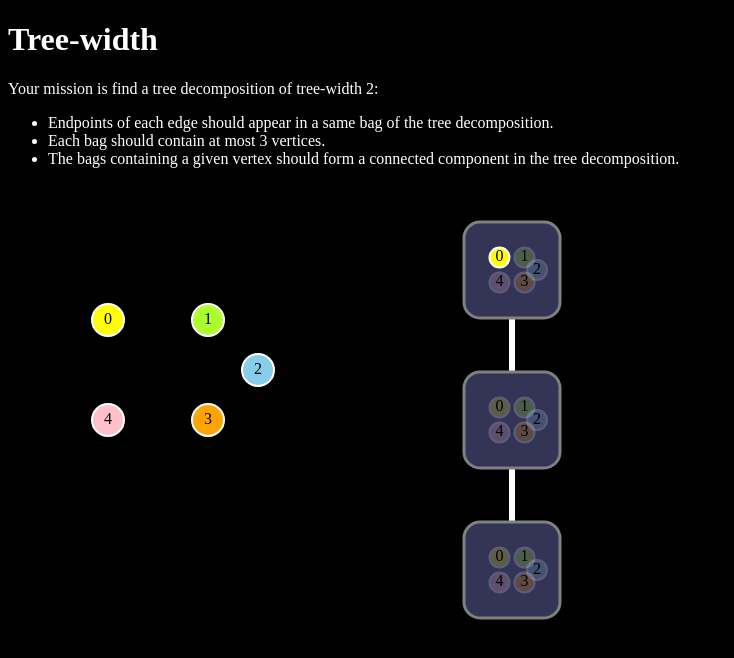
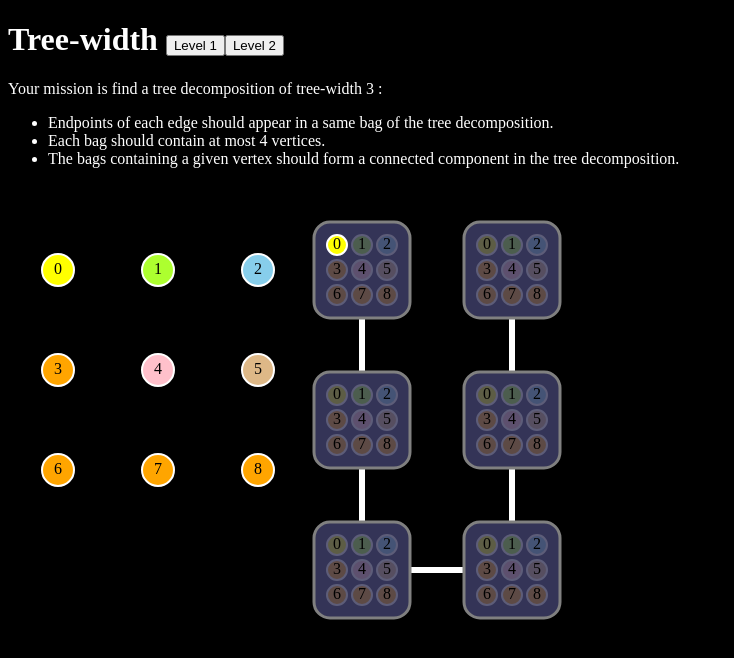
Before and after one commit to playwithalgos/tree-width, a SvelteKit app: page / in a window 1280 px wide. Shown: the top 658 px of the page, without its empty margins (0-734 px from the left). Built offline with nearby package versions, Linux system fonts and the light colour scheme.

Commit message:
two levels

```diff
--- a/src/routes/+page.svelte
+++ b/src/routes/+page.svelte
@@ -1,5 +1,6 @@
 <script lang="ts">
-    const graph = {
+    const level1 = {
+        graph: {
             vertices: [
                 { x: 100, y: 100 },
                 { x: 200, y: 100 },
@@ -14,32 +15,85 @@
                 [2, 3],
                 [3, 4],
             ],
-    };
-
-    let decomposition = {
+        },
+        decomposition: {
             nodes: [
                 { x: 200, y: 50 },
                 { x: 200, y: 200 },
                 { x: 200, y: 350 },
             ],
             bags: [[{ i: 0, x: 0, y: 0 }], [], []],
-      /* [{ i: 0, x: 0, y: 0 }],
-        [
-          { i: 0, x: 0, y: 0 },
-          { i: 1, x: 0, y: 0 },
-          { i: 2, x: 0, y: 0 },
-          { i: 3, x: 0, y: 0 },
-          { i: 4, x: 0, y: 0 },
-        ],
-        [{ i: 2, x: 0, y: 0 }],
-      ],*/
             edges: [
                 [0, 1],
                 [1, 2],
             ],
+        },
+        expectedTreeWidth: 2,
     };
 
-    let expectedTreeWidth = 2;
+    const level2 = {
+        graph: {
+            vertices: [
+                { x: 50, y: 50 },
+                { x: 150, y: 50 },
+                { x: 250, y: 50 },
+
+                { x: 50, y: 150 },
+                { x: 150, y: 150 },
+                { x: 250, y: 150 },
+
+                { x: 50, y: 250 },
+                { x: 150, y: 250 },
+                { x: 250, y: 250 },
+            ],
+            edges: [
+                [0, 1],
+                [1, 2],
+                [3, 4],
+                [4, 5],
+                [6, 7],
+                [7, 8],
+                [0, 3],
+                [3, 6],
+                [1, 4],
+                [4, 7],
+                [2, 5],
+                [5, 8],
+            ],
+        },
+        decomposition: {
+            nodes: [
+                { x: 50, y: 50 },
+                { x: 50, y: 200 },
+                { x: 50, y: 350 },
+                { x: 200, y: 350 },
+                { x: 200, y: 200 },
+                { x: 200, y: 50 },
+
+            ],
+            bags: [[{ i: 0, x: 0, y: 0 }], [], [], [], [], [], [], [], [], [], [], [], [], []],
+            edges: [
+                [0, 1],
+                [1, 2],
+                [2, 3],
+                [3, 4],
+                [4, 5],
+            ],
+        },
+        expectedTreeWidth: 3,
+    };
+
+    let graph;
+    let decomposition;
+    let expectedTreeWidth;
+
+    function loadLevel(instance) {
+        graph = instance.graph;
+        decomposition = instance.decomposition;
+        expectedTreeWidth = instance.expectedTreeWidth;
+    }
+
+    loadLevel(level2);
 
     function getPositionVertexInBag(node, vertexi: number) {
         const vertex = graph.vertices[vertexi];
@@ -124,12 +178,23 @@
 </script>
 
 <main>
-    <h1>Tree-width</h1>
-    Your mission is find a tree decomposition of tree-width 2:
+    <h1>Tree-width <button on:click={() => loadLevel(level1)}>Level 1</button><button on:click={() => loadLevel(level2)}>Level 2</button></h1>
+    Your mission is find a tree decomposition of tree-width
+    <div>{expectedTreeWidth}</div>
+    :
     <ul>
-        <li>Endpoints of each edge should appear in a same bag of the tree decomposition.</li>
-        <li>Each bag should contain at most 3 vertices.</li>
-        <li>The bags containing a given vertex should form a connected component in the tree decomposition.</li>
+        <li>
+            Endpoints of each edge should appear in a same bag of the tree
+            decomposition.
+        </li>
+        <li>
+            Each bag should contain at most <div>{expectedTreeWidth + 1}</div>
+            vertices.
+        </li>
+        <li>
+            The bags containing a given vertex should form a connected component
+            in the tree decomposition.
+        </li>
     </ul>
     <div
         id="youwon"
@@ -152,9 +217,14 @@
                 ></line>
             {/each}
             {#each graph.vertices as vertex, index}
-          <circle class={"vertex" + index} cx={vertex.x} cy={vertex.y} r="16"
+                <circle
+                    class={"vertex" + index}
+                    cx={vertex.x}
+                    cy={vertex.y}
+                    r="16"
                 ></circle>
-          <text dominant-baseline="middle" x={vertex.x} y={vertex.y}>{index}</text
+                <text dominant-baseline="middle" x={vertex.x} y={vertex.y}
+                    >{index}</text
                 >
             {/each}
         </svg>
@@ -171,14 +241,21 @@
             {/each}
             {#each decomposition.nodes as node, index}
                 <rect
-          class:badnode={decomposition.bags[index].length-1 > expectedTreeWidth}
-          rx="16" x={node.x - 48} y={node.y - 48} width="96" height="96"
+                    class:badnode={decomposition.bags[index].length - 1 >
+                        expectedTreeWidth}
+                    rx="16"
+                    x={node.x - 48}
+                    y={node.y - 48}
+                    width="96"
+                    height="96"
                 ></rect>
                 {#each graph.vertices as vertex, vertexi}
                     <circle
                         on:click={() => toggleVertex(index, vertexi)}
                         class:bad={!isConnected(decomposition, vertexi) &&
-                decomposition.bags[index].some((v) => v.i == vertexi)}
+                            decomposition.bags[index].some(
+                                (v) => v.i == vertexi,
+                            )}
                         class:filigrane={!decomposition.bags[index].some(
                             (v) => v.i == vertexi,
                         )}
@@ -248,8 +325,6 @@
         }
     }
 
-
-
     .bad {
         stroke: red;
         animation: bad 250ms infinite alternate;
```
Lines whose indentation alone changed are shown as unchanged.
